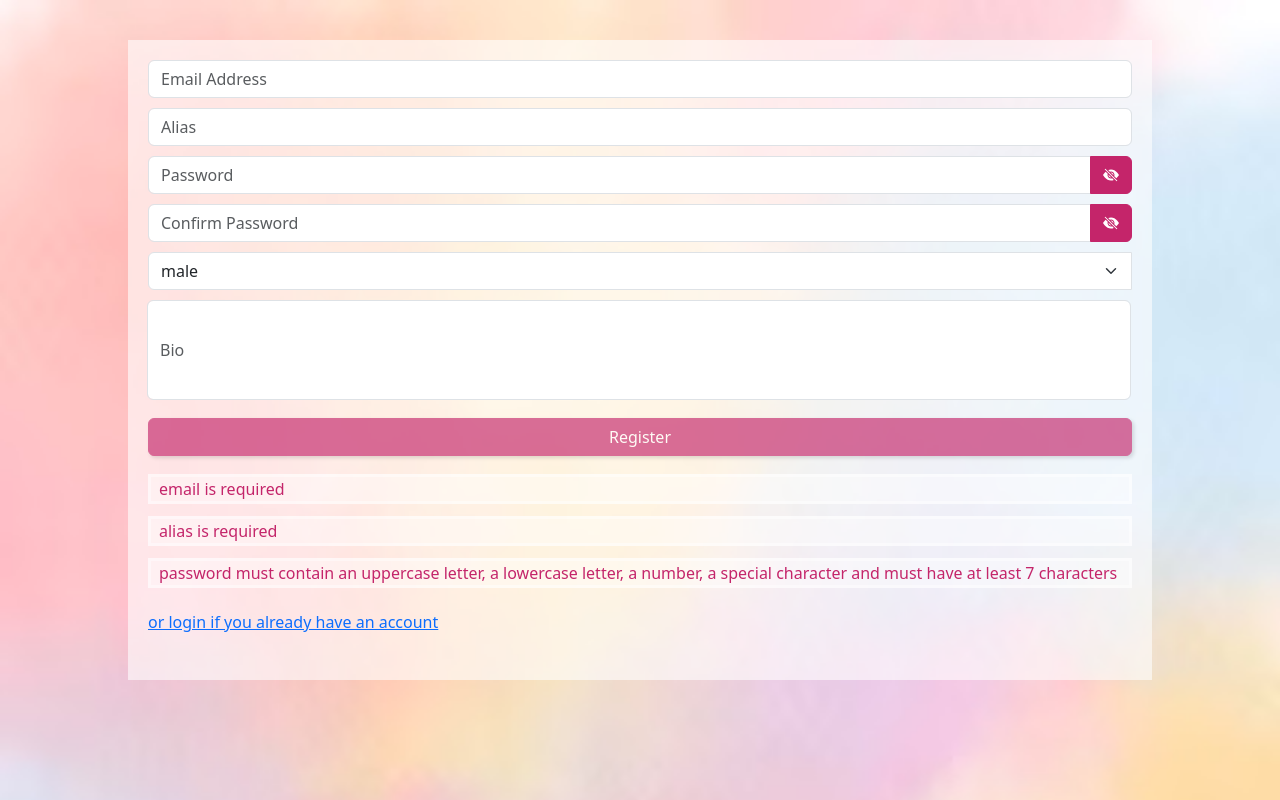
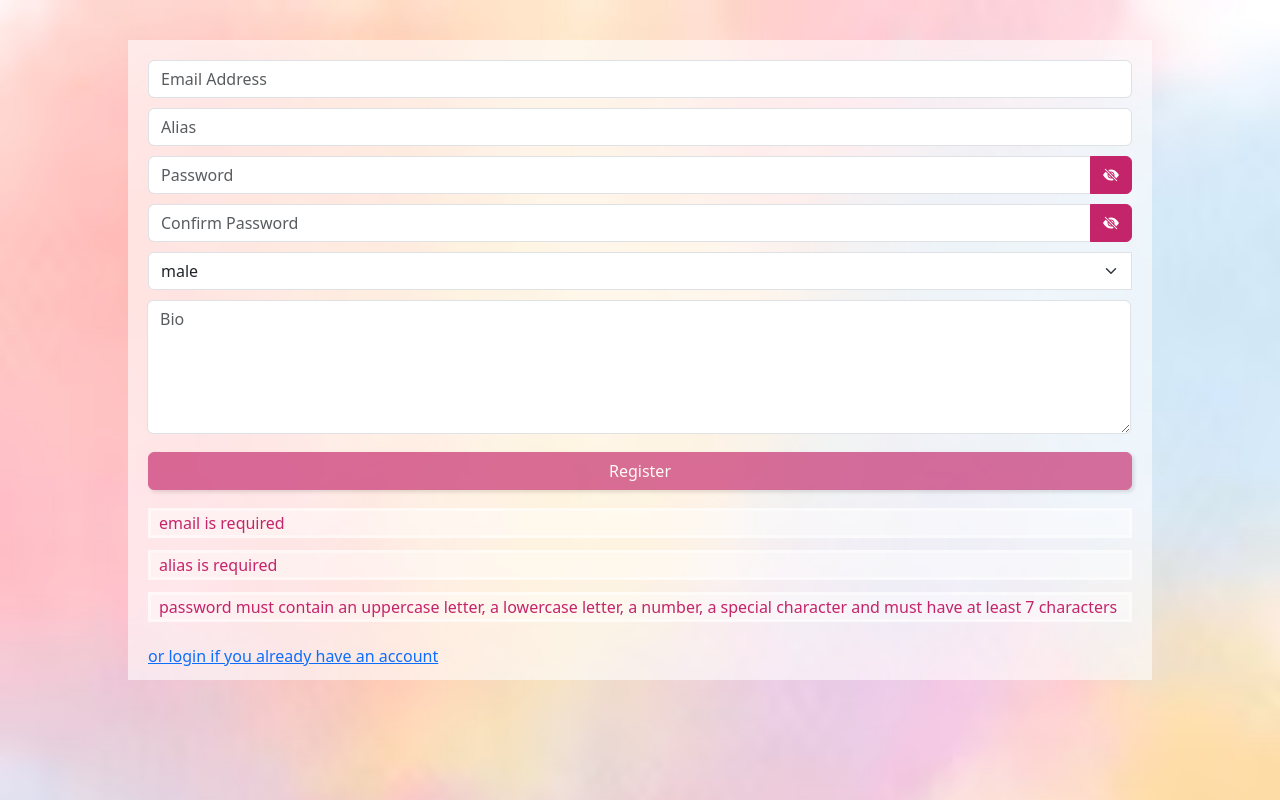
Before and after one commit to TMploeg/HeartCode, a React (Vite) app in the folder frontend/heart-code/: page /register in a window 1280 px wide. Built offline with nearby package versions, Linux system fonts and the light colour scheme.

Commit message:
bio on register page

```diff
--- a/frontend/heart-code/src/components/auth/Auth.css
+++ b/frontend/heart-code/src/components/auth/Auth.css
@@ -18,7 +18,6 @@
 .bio-field {
   margin-top: 10px;
   background: rgba(255, 255, 255, 0);
-  height: 100px;
 }
 
 .auth-form-errors {
--- a/frontend/heart-code/src/components/auth/register-page/RegisterPage.tsx
+++ b/frontend/heart-code/src/components/auth/register-page/RegisterPage.tsx
@@ -103,13 +103,15 @@ export default function RegisterPage({ onRegister }: Props) {
 
         <InputGroup>
           <Form.Control
+            as="textarea"
+            rows={5}
             className="bio-field"
             placeholder="Bio"
             value={registerData.bio}
             onChange={(event) =>
               setRegisterData((data) => ({
                 ...data,
-                alias: event.target.value,
+                bio: event.target.value,
               }))
             }
           />
```
